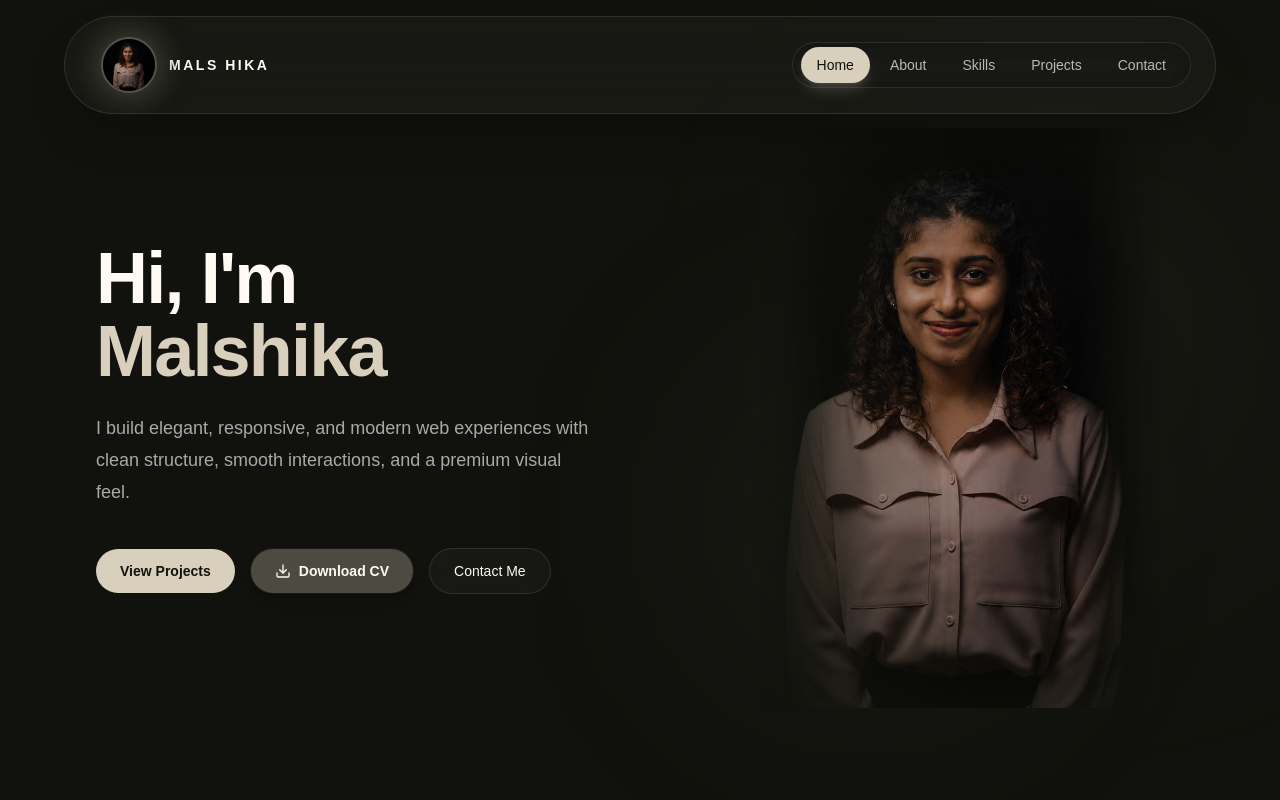
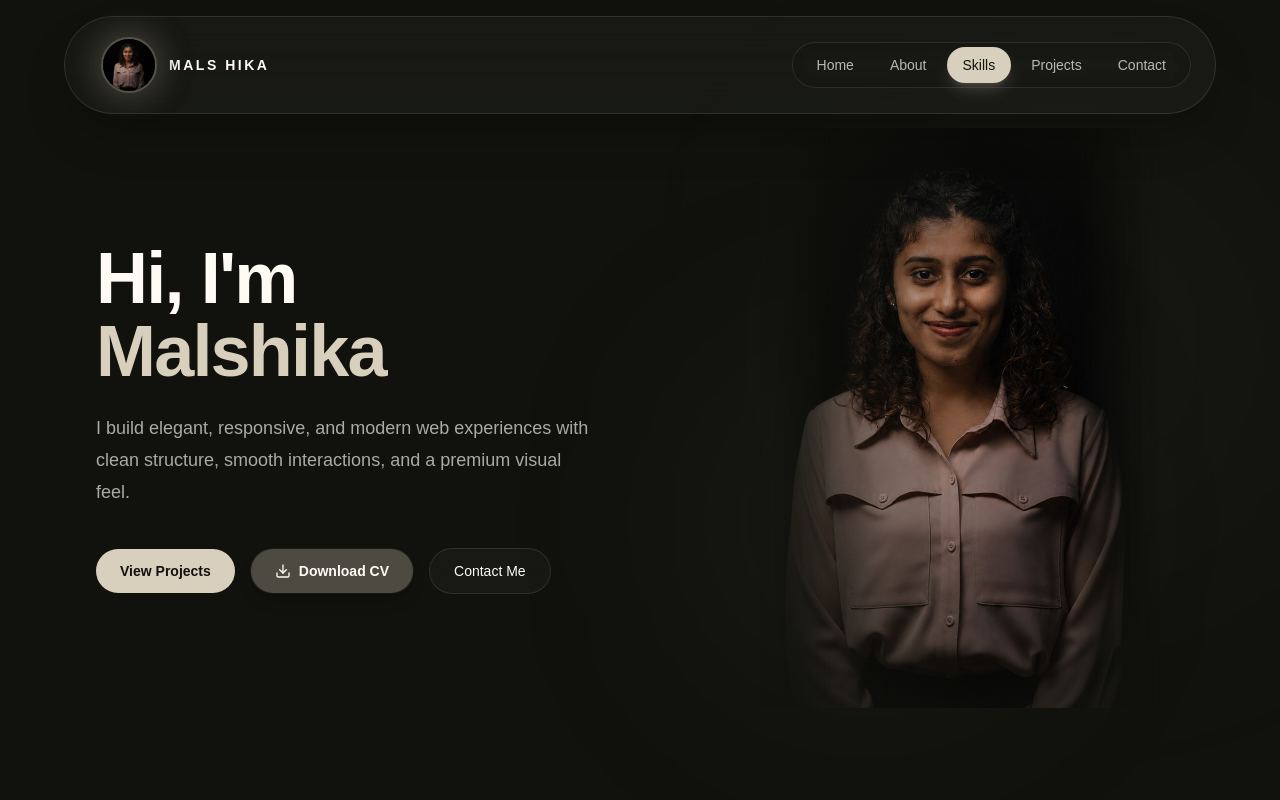
Before and after one commit to malshikainsari/malshika_portfolio, a Next.js app: page / in a window 1280 px wide. Shown: the top 800 px of the page. Built offline with nearby package versions, Linux system fonts and the light colour scheme.

Commit message:
Improve navbar interactions and styling

```diff
--- a/components/Navbar.tsx
+++ b/components/Navbar.tsx
@@ -15,28 +15,31 @@ export default function Navbar() {
   const [active, setActive] = useState("home");
 
   useEffect(() => {
-    const sections = navItems
-      .map((item) => document.querySelector(item.href))
-      .filter(Boolean) as Element[];
+  const sectionIds = navItems.map((item) => item.href.replace("#", ""));
 
-    const observer = new IntersectionObserver(
-      (entries) => {
-        entries.forEach((entry) => {
-          if (entry.isIntersecting) {
-            setActive(entry.target.id);
+  const handleScroll = () => {
+    const triggerPoint = window.scrollY + window.innerHeight * 0.35;
+    let current = "home";
+
+    for (const id of sectionIds) {
+      const el = document.getElementById(id);
+      if (!el) continue;
+
+      if (el.offsetTop <= triggerPoint) {
+        current = id;
       }
-        });
-      },
-      {
-        root: null,
-        threshold: 0.6,
     }
-    );
 
-    sections.forEach((section) => observer.observe(section));
+    setActive(current);
+  };
+
+  handleScroll();
+  window.addEventListener("scroll", handleScroll, { passive: true });
+  window.addEventListener("resize", handleScroll);
 
   return () => {
-      sections.forEach((section) => observer.unobserve(section));
+    window.removeEventListener("scroll", handleScroll);
+    window.removeEventListener("resize", handleScroll);
   };
 }, []);
 
@@ -47,24 +50,18 @@ export default function Navbar() {
           <a
             href="#home"
             className="flex items-center gap-3 rounded-full px-3 py-2 transition hover:bg-white/5"
+            onClick={() => setActive("home")}
           >
             <div className="relative flex items-center justify-center">
-  {/* Animated Glow Ring */}
               <div
-    className="absolute h-16 w-16 rounded-full
-    bg-[#565449]
-    opacity-40 blur-[18px]
+                className="absolute h-16 w-16 rounded-full bg-[#565449] opacity-40 blur-[18px]
                 animate-[pulse_4s_ease-in-out_infinite]"
               />
 
-  {/* Profile Image */}
               <div
-    className="relative h-14 w-14 overflow-hidden rounded-full
-    border-2 border-[#565449]
+                className="relative h-14 w-14 overflow-hidden rounded-full border-2 border-[#565449]
                 shadow-[0_0_30px_rgba(86,84,73,0.55)]
-    transition duration-300
-    hover:scale-105
-    hover:border-[#D8CFBC]"
+                transition duration-300 hover:scale-105 hover:border-[#D8CFBC]"
               >
                 <Image
                   src="/profile.jpg"
@@ -75,11 +72,11 @@ export default function Navbar() {
                 />
               </div>
             </div>
+
             <div className="hidden flex-col leading-tight sm:flex">
               <span className="text-sm font-semibold tracking-[0.18em] text-[#FFFBF4]">
                 MALS HIKA
               </span>
-
             </div>
           </a>
 
@@ -91,6 +88,7 @@ export default function Navbar() {
                 <a
                   key={item.label}
                   href={item.href}
+                  onClick={() => setActive(item.href.replace("#", ""))}
                   className={`rounded-full px-4 py-2 text-sm transition-all duration-300 ${
                     isActive
                       ? "bg-[#D8CFBC] text-[#11120D] shadow-lg shadow-[#D8CFBC]/20"
```
Lines whose indentation alone changed are shown as unchanged.
